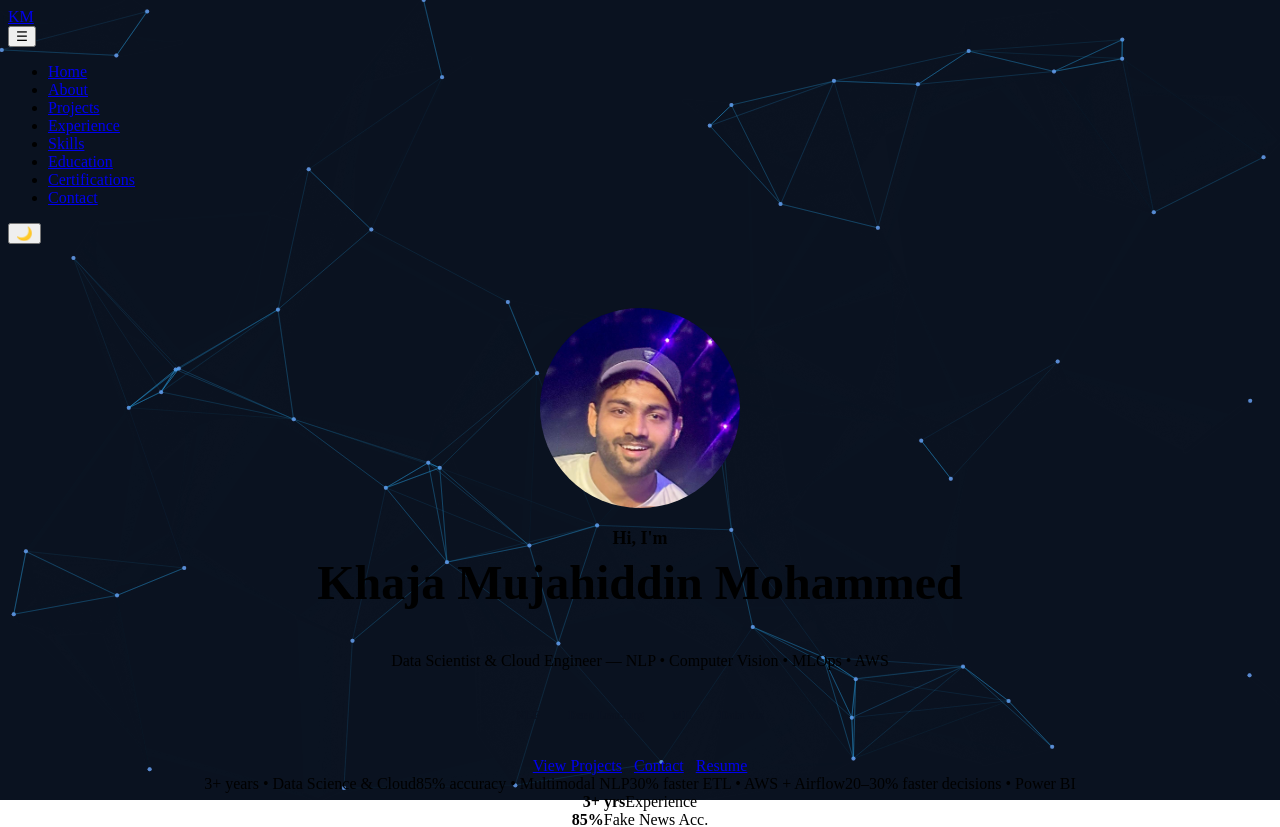
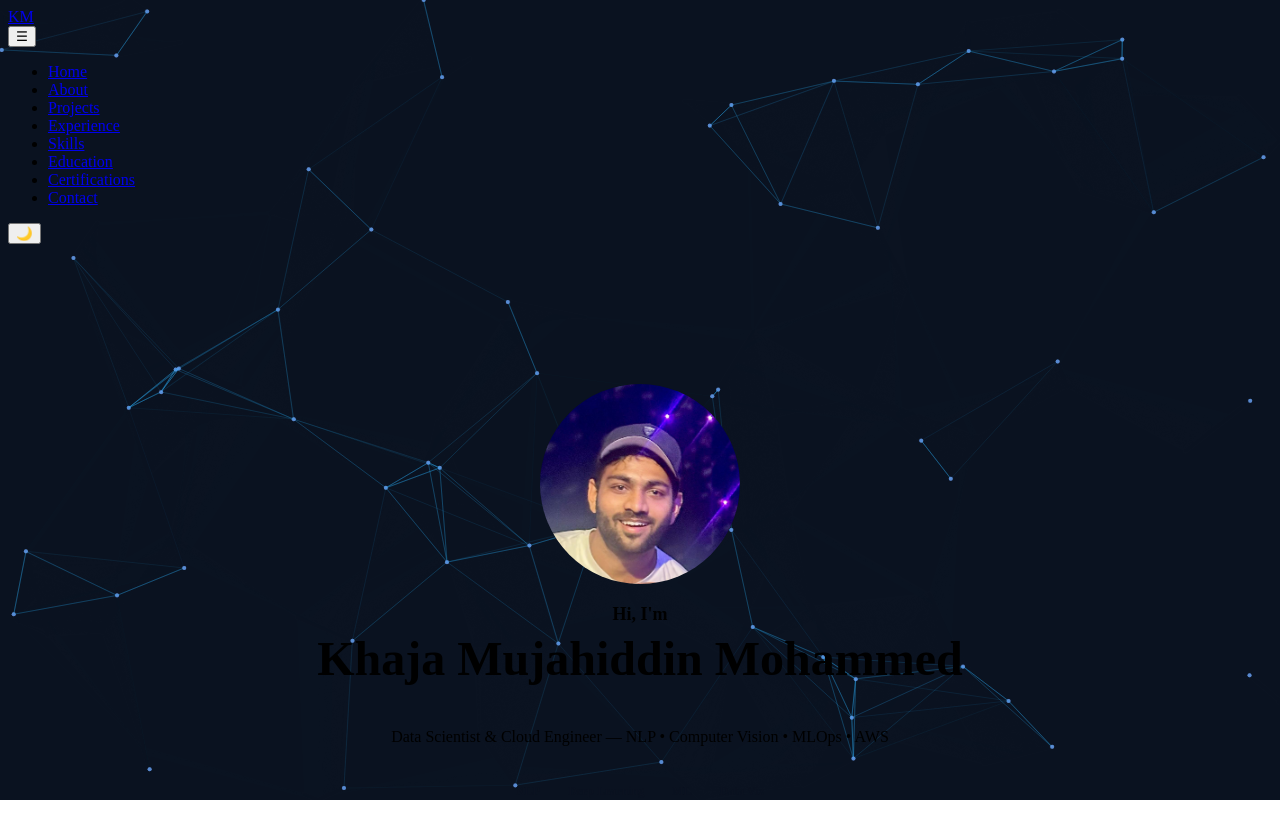
Before and after one commit to khajamujahid/Portfolio, a Next.js app: page / in a window 1280 px wide. Shown: the top 827 px of the page. Built offline with nearby package versions, Linux system fonts and the light colour scheme.

Commit message:
Update globals.css

```diff
--- a/app/globals.css
+++ b/app/globals.css
@@ -1,15 +1,11 @@
-/* Hero (no banner image) — tighter top spacing */
+/* Hero (no banner image) */
 .hero{
   display:grid; place-items:center;
-  padding-top: 64px;       /* was 140px */
-  padding-bottom: 80px;    /* can be 64 if you want even tighter */
+  padding-top: 140px;      /* room below sticky nav */
+  padding-bottom: 96px;
   text-align:center;
 }
 
-/* Optional: even tighter on phones */
-@media (max-width: 640px){
-  .hero{ padding-top: 56px; }
-}
 .hero .hero-content{
   display:flex; flex-direction:column; align-items:center; justify-content:center;
   max-width:960px; width:100%; margin:0 auto; text-align:center;
```
